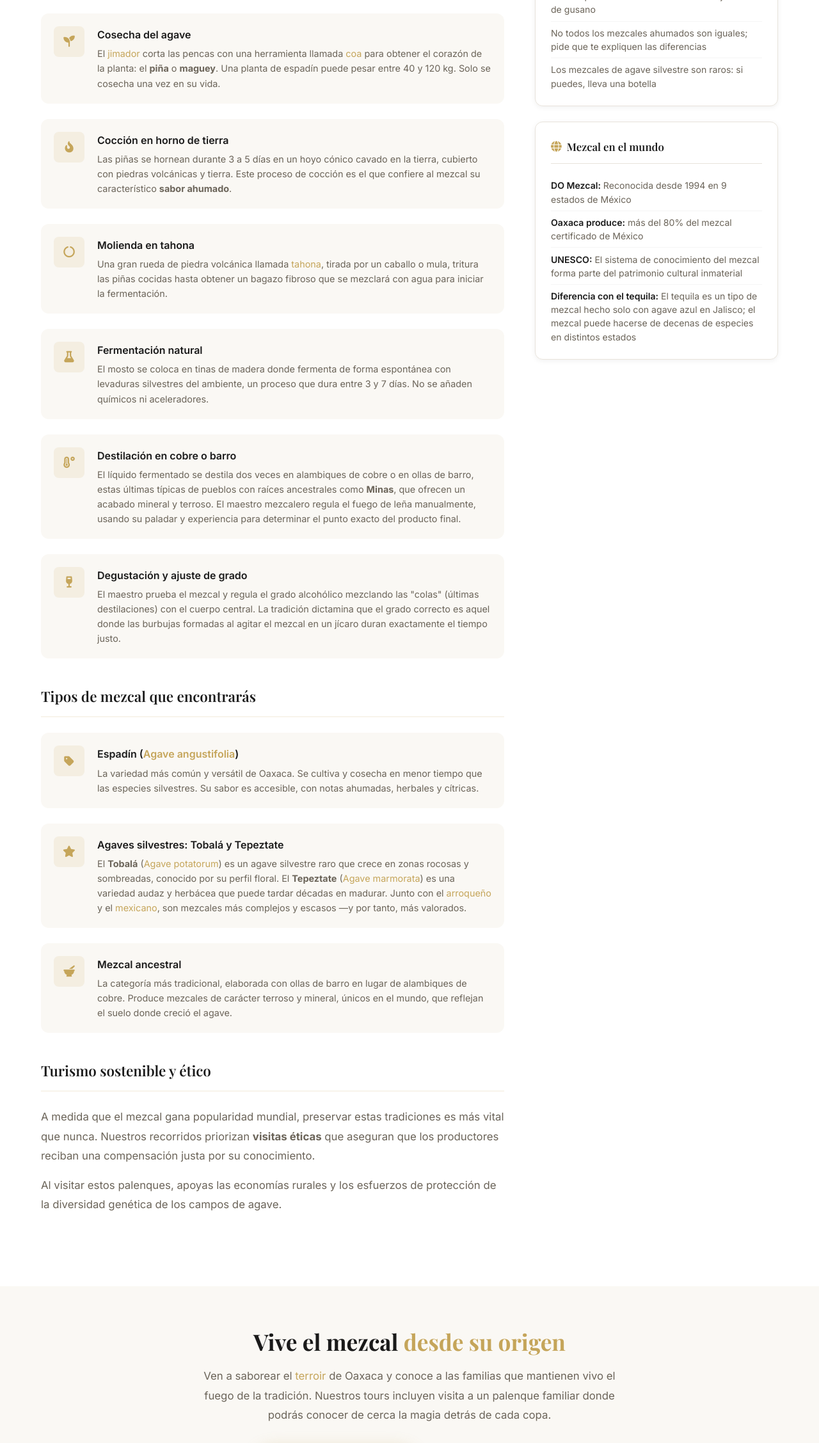
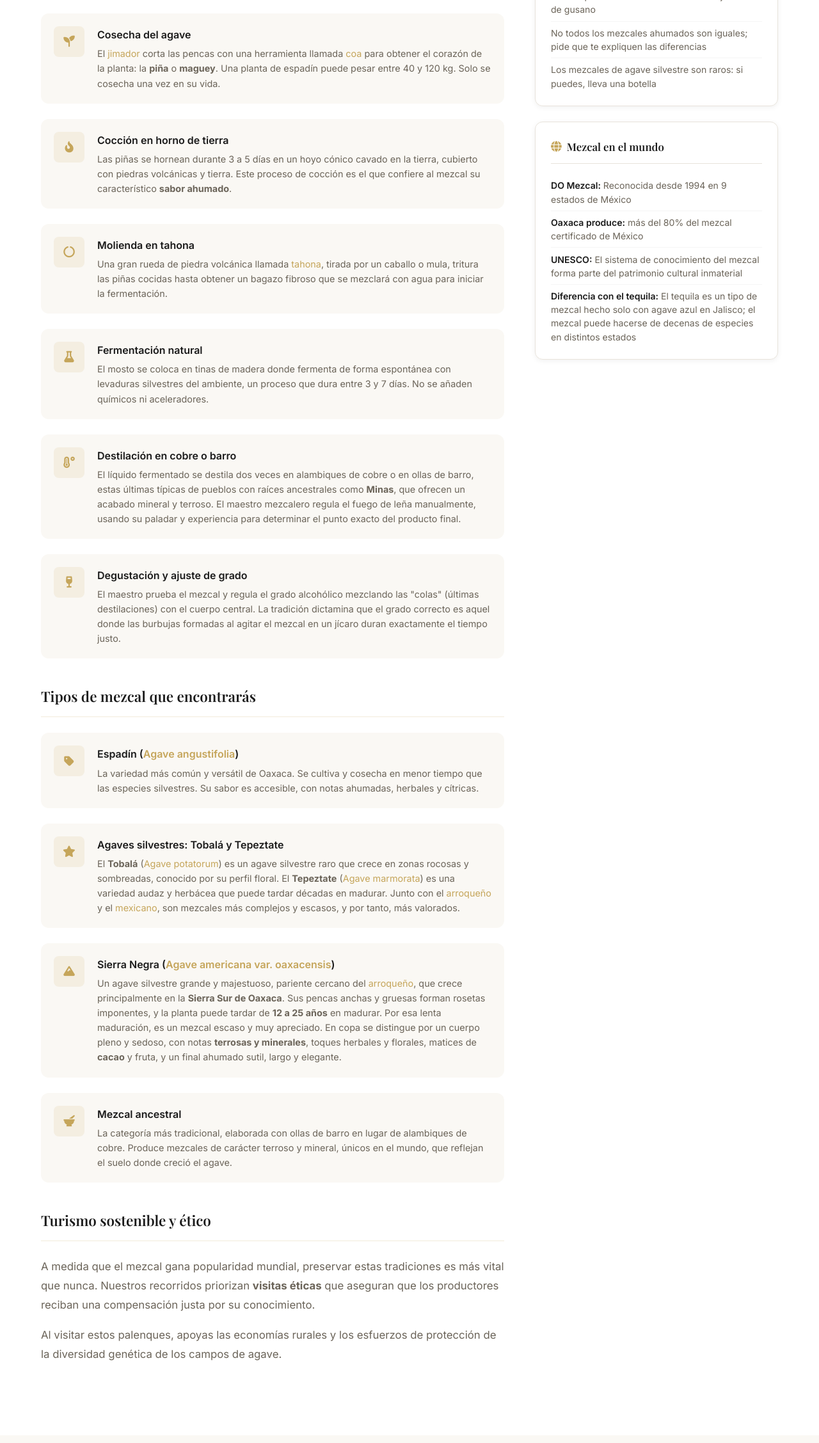
Before and after one commit to apux/sandunga_travel_web, a plain HTML site: page destinations/palenque-de-mezcal.html in a window 1280 px wide. Shown: the part 1216-3471 px from the top of the page at 64% size. Drawn offline with nearby package versions, Linux system fonts and the light colour scheme; a web font is replaced by a local one.

Commit message:
Small fixes

```diff
--- a/destinations/palenque-de-mezcal.html
+++ b/destinations/palenque-de-mezcal.html
@@ -98,7 +98,7 @@
                 <div class="dest-content__highlight-icon"><i class="fa-solid fa-seedling"></i></div>
                 <div>
                   <h4>Cosecha del agave</h4>
-                  <p>El <em>jimador</em> corta las pencas con una herramienta llamada <em>coa</em> para obtener el corazón de la planta: el <strong>piña</strong> o <strong>maguey</strong>. Una planta de espadín puede pesar entre 40 y 120 kg. Solo se cosecha una vez en su vida.</p>
+                  <p>El <em>jimador</em> corta las pencas con una herramienta llamada <em>coa</em> para obtener el corazón de la planta: la <strong>piña</strong> o <strong>maguey</strong>. Una planta de espadín puede pesar entre 40 y 120 kg. Solo se cosecha una vez en su vida.</p>
                 </div>
               </div>
               <div class="dest-content__highlight">
@@ -151,7 +151,14 @@
                 <div class="dest-content__highlight-icon"><i class="fa-solid fa-star"></i></div>
                 <div>
                   <h4>Agaves silvestres: Tobalá y Tepeztate</h4>
-                  <p>El <strong>Tobalá</strong> (<em>Agave potatorum</em>) es un agave silvestre raro que crece en zonas rocosas y sombreadas, conocido por su perfil floral. El <strong>Tepeztate</strong> (<em>Agave marmorata</em>) es una variedad audaz y herbácea que puede tardar décadas en madurar. Junto con el <em>arroqueño</em> y el <em>mexicano</em>, son mezcales más complejos y escasos —y por tanto, más valorados.</p>
+                  <p>El <strong>Tobalá</strong> (<em>Agave potatorum</em>) es un agave silvestre raro que crece en zonas rocosas y sombreadas, conocido por su perfil floral. El <strong>Tepeztate</strong> (<em>Agave marmorata</em>) es una variedad audaz y herbácea que puede tardar décadas en madurar. Junto con el <em>arroqueño</em> y el <em>mexicano</em>, son mezcales más complejos y escasos, y por tanto, más valorados.</p>
+                </div>
+              </div>
+              <div class="dest-content__highlight">
+                <div class="dest-content__highlight-icon"><i class="fa-solid fa-mountain"></i></div>
+                <div>
+                  <h4>Sierra Negra (<em>Agave americana var. oaxacensis</em>)</h4>
+                  <p>Un agave silvestre grande y majestuoso, pariente cercano del <em>arroqueño</em>, que crece principalmente en la <strong>Sierra Sur de Oaxaca</strong>. Sus pencas anchas y gruesas forman rosetas imponentes, y la planta puede tardar de <strong>12 a 25 años</strong> en madurar. Por esa lenta maduración, es un mezcal escaso y muy apreciado. En copa se distingue por un cuerpo pleno y sedoso, con notas <strong>terrosas y minerales</strong>, toques herbales y florales, matices de <strong>cacao</strong> y fruta, y un final ahumado sutil, largo y elegante.</p>
                 </div>
               </div>
               <div class="dest-content__highlight">
@@ -209,7 +216,7 @@
       <div class="container">
         <div class="dest-cta__content">
           <h2 class="dest-cta__title">Vive el mezcal <em>desde su origen</em></h2>
-          <p class="dest-cta__text">Ven a saborear el <em>terroir</em> de Oaxaca y conoce a las familias que mantienen vivo el fuego de la tradición. Nuestros tours incluyen visita a un palenque familiar donde podrás conocer de cerca la magia detrás de cada copa.</p>
+          <p class="dest-cta__text">Ven a saborear la bebida de Oaxaca y conoce a las familias que mantienen vivo el fuego de la tradición. Nuestros tours incluyen visita a un palenque familiar donde podrás conocer de cerca la magia detrás de cada copa.</p>
           <div class="dest-cta__actions">
             <a href="https://wa.me/529516154900?text=Hola%2C%20me%20interesa%20el%20tour%20con%20visita%20a%20un%20palenque%20de%20mezcal" class="btn btn--primary" target="_blank" rel="noopener noreferrer"><i class="fa-brands fa-whatsapp"></i> Reservar por WhatsApp</a>
             <a href="../index.html#contacto" class="btn btn--outline-dark">Solicitar información</a>
```
Also changed, not shown: destinations/san-antonio-arrazola.html (+4 -0 lines), destinations/san-bartolo-coyotepec.html (+1 -1 lines), destinations/teotitlan-del-valle.html (+1 -1 lines), index.html (+4 -4 lines).
